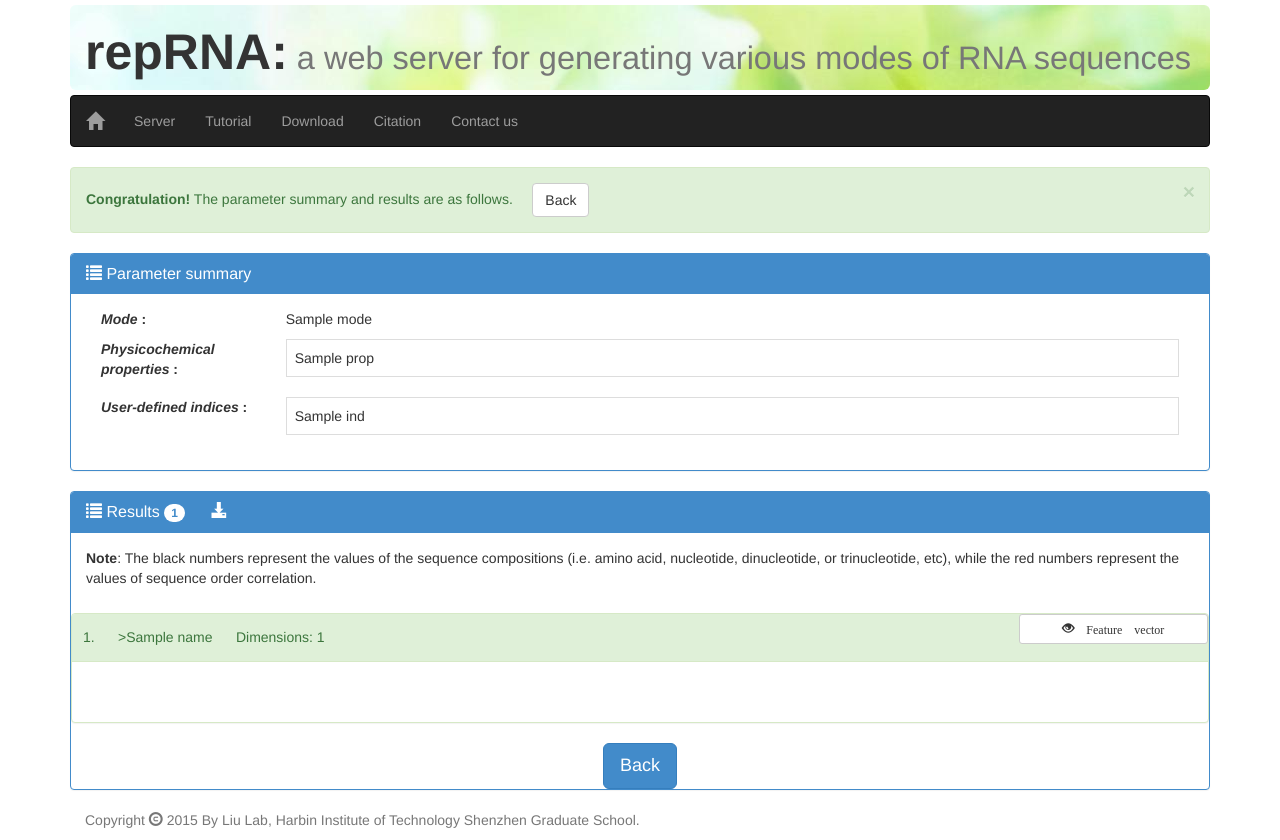
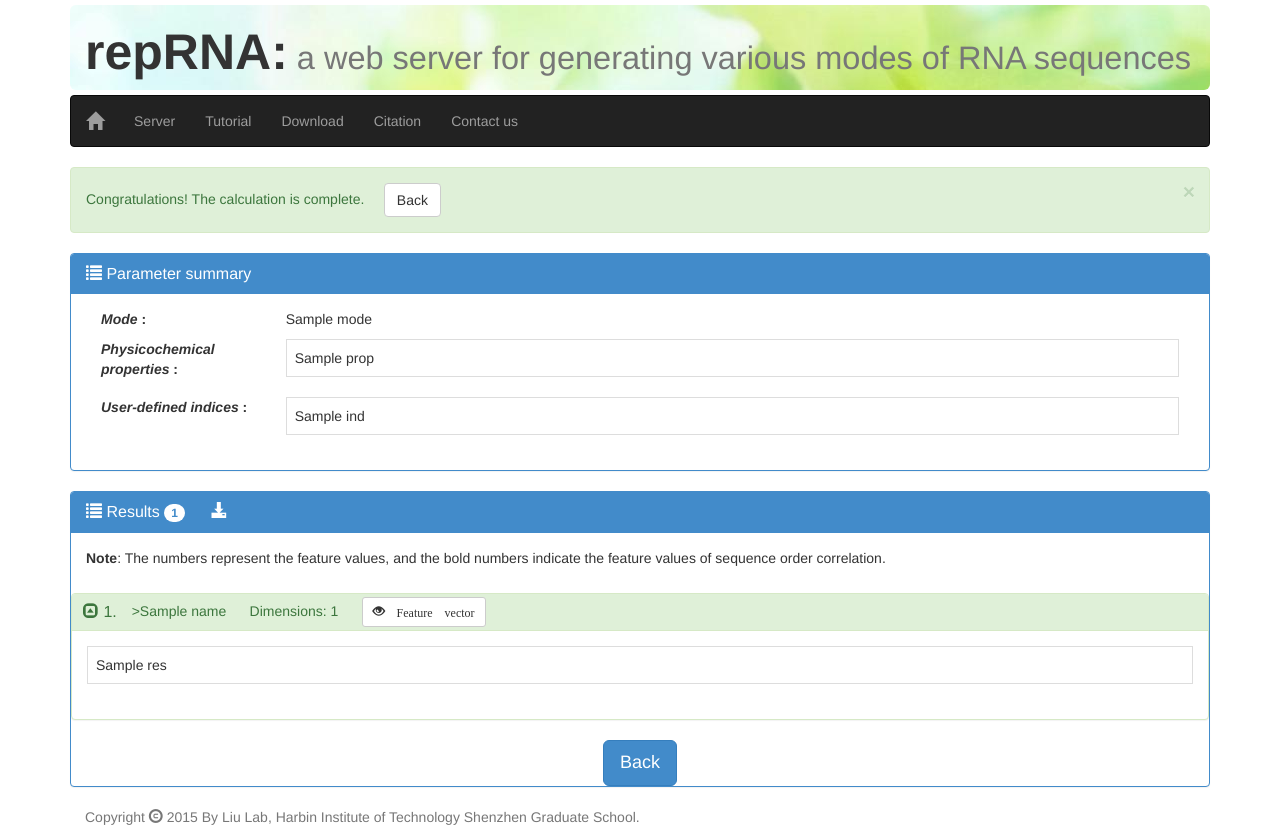
Before and after one commit to liufule12/repRNA_Web, a Flask app: template webserver/templates/result.html in a window 1280 px wide. Run offline with Flask 2, Linux system fonts and the light colour scheme; the template is opened without the code that fills it: most values are stand-ins (such as "Sample title", 1, 10 or a date in 2020); some libraries are stand-ins or nearby versions.

Commit message:
optimize the result vector UI

```diff
--- a/webserver/templates/result.html
+++ b/webserver/templates/result.html
@@ -25,7 +25,7 @@
     {% else %}
         <div class="alert alert-success alert-dismissible fade in" role="alert">
             <button type="button" class="close" data-dismiss="alert" aria-label="Close"><span aria-hidden="true">×</span></button>
-            <p><strong>Congratulation!</strong> The parameter summary and results are as follows. &nbsp;&nbsp;&nbsp;&nbsp;<button type="button" class="btn btn-default" onclick="window.history.back()">Back</button></p>
+            <p>Congratulations! The calculation is complete. &nbsp;&nbsp;&nbsp;&nbsp;<button type="button" class="btn btn-default" onclick="window.history.back()">Back</button></p>
         </div>
 
         <!-- Parameter summary -->
@@ -137,38 +137,34 @@
 
             <div class="panel-collapse collapse in" id="collapseRes">
                 <div class="panel-body">
-                    <p><strong>Note</strong>: The black numbers represent the values of the sequence compositions (i.e. amino acid, nucleotide, dinucleotide, or trinucleotide, etc), while the red numbers represent the values of sequence order correlation.</p>
+                    <p><strong>Note</strong>: The numbers represent the feature values, and the bold numbers indicate the feature values of sequence order correlation.</p>
                 </div>
             </div>
 
             <!-- Result vectors -->
             <div class="panel panel-success">
                 {% for vec in res %}
-                    <div class="panel-heading col-sm-12" style="padding: 0;">
-                        <a class="panel-title btn btn-sm col-sm-8" data-toggle="collapse" href="#collapseRes{{ loop.index }}" aria-expanded="true" aria-controls="collapseRes{{ loop.index }}">
-                            <h5 class="text-left">
-                                {{ loop.index }}.
-                                &nbsp;&nbsp;&nbsp;&nbsp;
-                                >{{ names[loop.index0] }}
-                                &nbsp;&nbsp;&nbsp;&nbsp;
-                                Dimensions: {{ vec|length }}
-                                &nbsp;&nbsp;&nbsp;&nbsp;
-                            </h5>
+                    <div class="panel-heading" style="padding: 0;">
+                        <a class="panel-title btn btn-sm" data-toggle="collapse" href="#collapseRes{{ loop.index }}" aria-expanded="true" aria-controls="collapseRes{{ loop.index }}">
+                            <span class="glyphicon glyphicon-collapse-up"></span> {{ loop.index }}.
                         </a>
+                        >{{ names[loop.index0] }}
+                        &nbsp;&nbsp;&nbsp;&nbsp;
+                        Dimensions: {{ vec|length }}
+                        &nbsp;&nbsp;&nbsp;&nbsp;
 
                         {% if mode == 'Triplet' or mode == 'PseSSC' or mode == 'PseDPC' %}
-                            <a class="btn btn-default btn-sm col-sm-2" href="http://219.223.247.165:5000/vis/structure/{{ user_ip_time }}/{{ loop.index0 }}" target="_blank">
+                            <a class="btn  btn-sm btn-default" href="http://219.223.247.165:5000/vis/structure/{{ user_ip_time }}/{{ loop.index0 }}" target="_blank">
                                 <span class="glyphicon glyphicon-eye-open"> Secondary structure</span>
                             </a>
-                            <a class="btn btn-default btn-sm col-sm-2" href="http://219.223.247.165:5000/vis/feature/{{ user_ip_time }}/{{ loop.index0 }}" target="_blank">
+                            <a class="btn  btn-sm btn-default" href="http://219.223.247.165:5000/vis/feature/{{ user_ip_time }}/{{ loop.index0 }}" target="_blank">
                                 <span class="glyphicon glyphicon-eye-open"> Feature vector</span>
                             </a>
                         {% else %}
-                            <a class="btn btn-default btn-sm col-sm-offset-2 col-sm-2" href="http://219.223.247.165:5000/vis/feature/{{ user_ip_time }}/{{ loop.index0 }}" target="_blank">
+                            <a class="btn  btn-sm btn-default" href="http://219.223.247.165:5000/vis/feature/{{ user_ip_time }}/{{ loop.index0 }}" target="_blank">
                                 <span class="glyphicon glyphicon-eye-open"> Feature vector</span>
                             </a>
                         {% endif %}
-
                     </div>
 
                     <div class="panel-collapse collapse in" id="collapseRes{{ loop.index }}">
```
